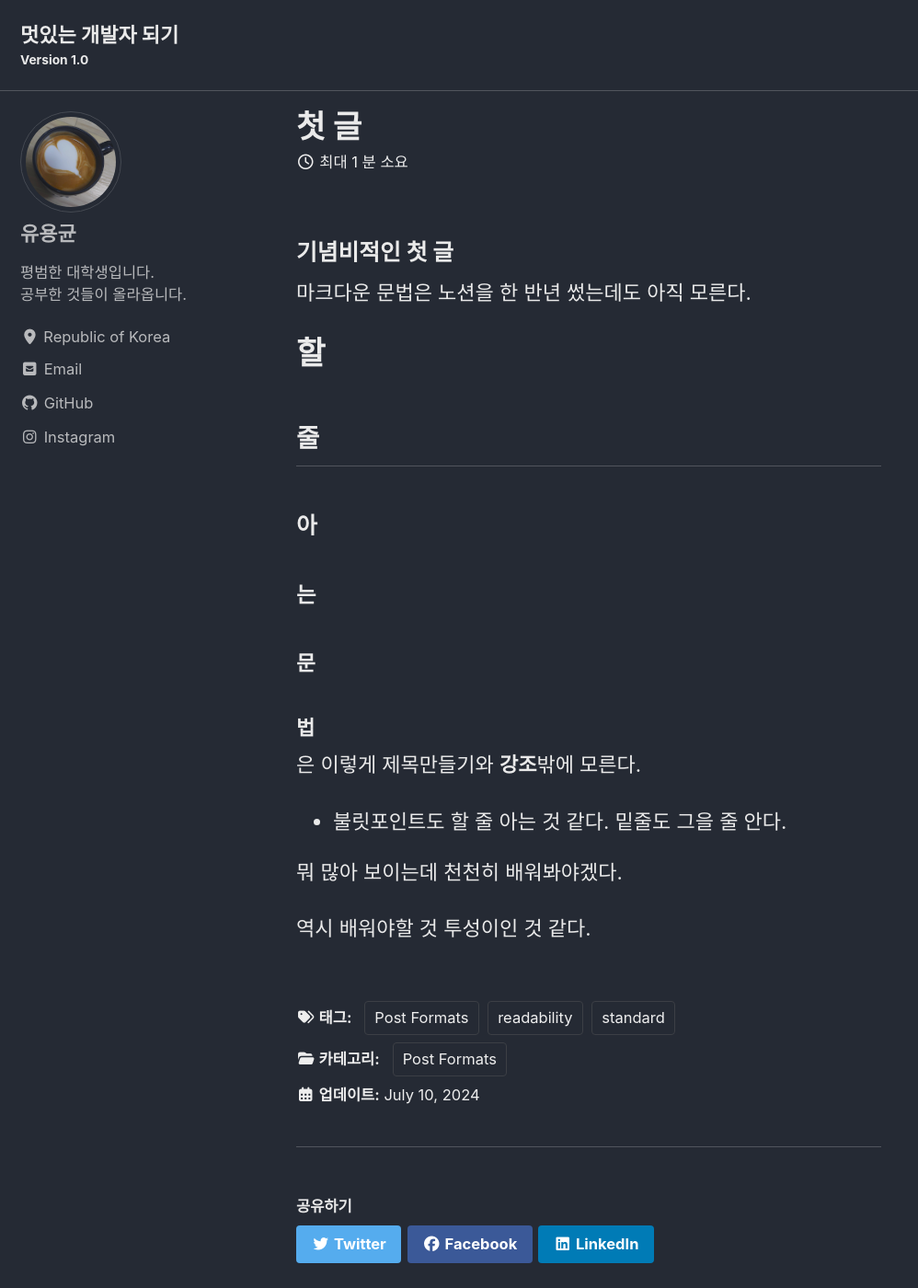
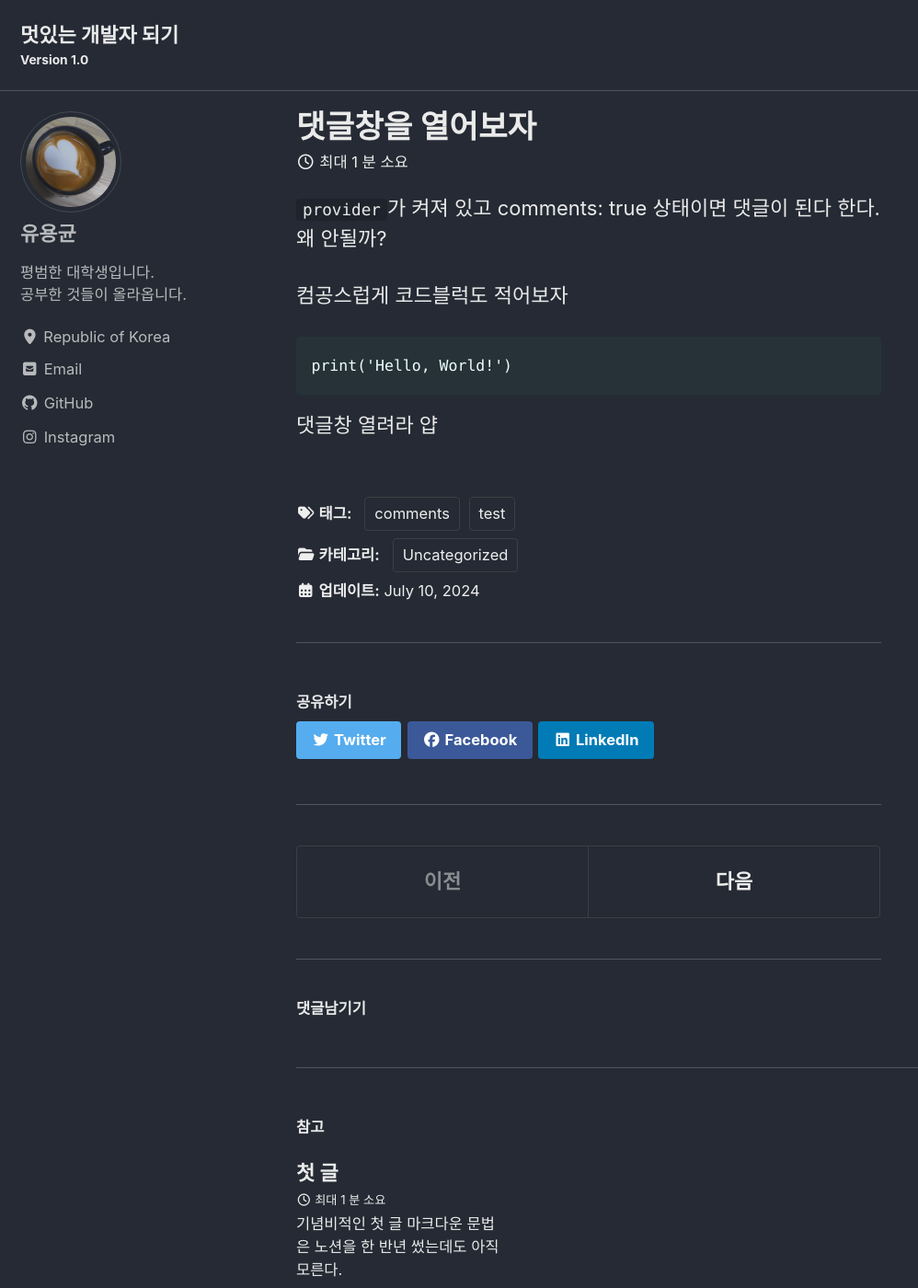
Before and after one commit to BaristaYU/BaristaYU.github.io, a Jekyll site: the page built from _posts/2024-07-10-first-post.md, in a window 1280 px wide and 1400 px high. Shown: the whole window at 92% size, without its empty margins (0-998 px from the left). Built offline with Jekyll 4.4.1, drawn with Linux system fonts in a browser that asks for light colours; cached includes are drawn as plain includes; comment, search, counter and statistics services are not loaded.

Commit message:
comment 1

```diff
--- a/_config.yml
+++ b/_config.yml
@@ -34,9 +34,9 @@ enable_copy_code_button  : # true, false (default)
 copyright                : # "copyright" name, defaults to site.title
 copyright_url            : # "copyright" URL, defaults to site.url
 comments:
-  provider               : "disqus" # false (default), "disqus", "discourse", "facebook", "staticman", "staticman_v2", "utterances", "giscus", "custom"
+  provider               : "giscus" # false (default), "disqus", "discourse", "facebook", "staticman", "staticman_v2", "utterances", "giscus", "custom"
   disqus:
-    shortname            : "baristayu-github-io"
+    shortname            : # "baristayu-github-io"
   discourse:
     server               : # https://meta.discourse.org/t/embedding-discourse-comments-via-javascript/31963 , e.g.: meta.discourse.org
   facebook:
@@ -48,17 +48,17 @@ comments:
     theme                : # "github-light" (default), "github-dark"
     issue_term           : # "pathname" (default)
   giscus:
-    repo_id              : # Shown during giscus setup at https://giscus.app
-    category_name        : # Full text name of the category
-    category_id          : # Shown during giscus setup at https://giscus.app
+    repo_id              : "R_kgDOMUB3qA" # Shown during giscus setup at https://giscus.app
+    category_name        : "Comments" # Full text name of the category
+    category_id          : "DIC_kwDOMUB3qM4CgsNn" # Shown during giscus setup at https://giscus.app
     discussion_term      : # "pathname" (default), "url", "title", "og:title"
-    reactions_enabled    : # '1' for enabled (default), '0' for disabled
-    theme                : # "light" (default), "dark", "dark_dimmed", "transparent_dark", "preferred_color_scheme"
-    strict               : # 1 for enabled, 0 for disabled (default)
-    input_position       : # "top", "bottom" # The comment input box will be placed above or below the comments
-    emit_metadata        : # 1 for enabled, 0 for disabled (default) # https://github.com/giscus/giscus/blob/main/ADVANCED-USAGE.md#imetadatamessage
-    lang                 : # "en" (default)
-    lazy                 : # true, false # Loading of the comments will be deferred until the user scrolls near the comments container.
+    reactions_enabled    : "1" # '1' for enabled (default), '0' for disabled
+    theme                : "preferred_color_scheme" # "light" (default), "dark", "dark_dimmed", "transparent_dark", "preferred_color_scheme"
+    strict               : "0" # 1 for enabled, 0 for disabled (default)
+    input_position       : "top" # "top", "bottom" # The comment input box will be placed above or below the comments
+    emit_metadata        : "0" # 1 for enabled, 0 for disabled (default) # https://github.com/giscus/giscus/blob/main/ADVANCED-USAGE.md#imetadatamessage
+    lang                 : "ko" # "en" (default)
+    lazy                 : "true" # true, false # Loading of the comments will be deferred until the user scrolls near the comments container.
   staticman:
     branch               : # "master"
     endpoint             : # "https://{your Staticman v3 API}/v3/entry/github/"
--- a/_posts/2024-07-10-first-post.md
+++ b/_posts/2024-07-10-first-post.md
@@ -1,27 +1,19 @@
 ---
-title: "첫 글"
+title: "댓글창을 열어보자"
+comments: true
 categories:
-  - Post Formats
+  - Uncategorized
 tags:
-  - Post Formats
-  - readability
-  - standard
+  - comments
+  - test
 ---
 
-### 기념비적인 첫 글
-마크다운 문법은 노션을 한 반년 썼는데도 아직 모른다.
+`provider`가 켜져 있고
+comments: true 상태이면 댓글이 된다 한다.
+왜 안될까?
 
-# 할
-## 줄
-### 아
-#### 는
-##### 문
-###### 법
-은 이렇게 제목만들기와 **강조**밖에 모른다.
+컴공스럽게 코드블럭도 적어보자
 
-- 불릿포인트도 할 줄 아는 것 같다.
-밑줄도 그을 줄 안다.
+    print('Hello, World!')
 
-뭐 많아 보이는데 천천히 배워봐야겠다.
-
-역시 배워야할 것 투성이인 것 같다.
+댓글창 열려라 얍
```
